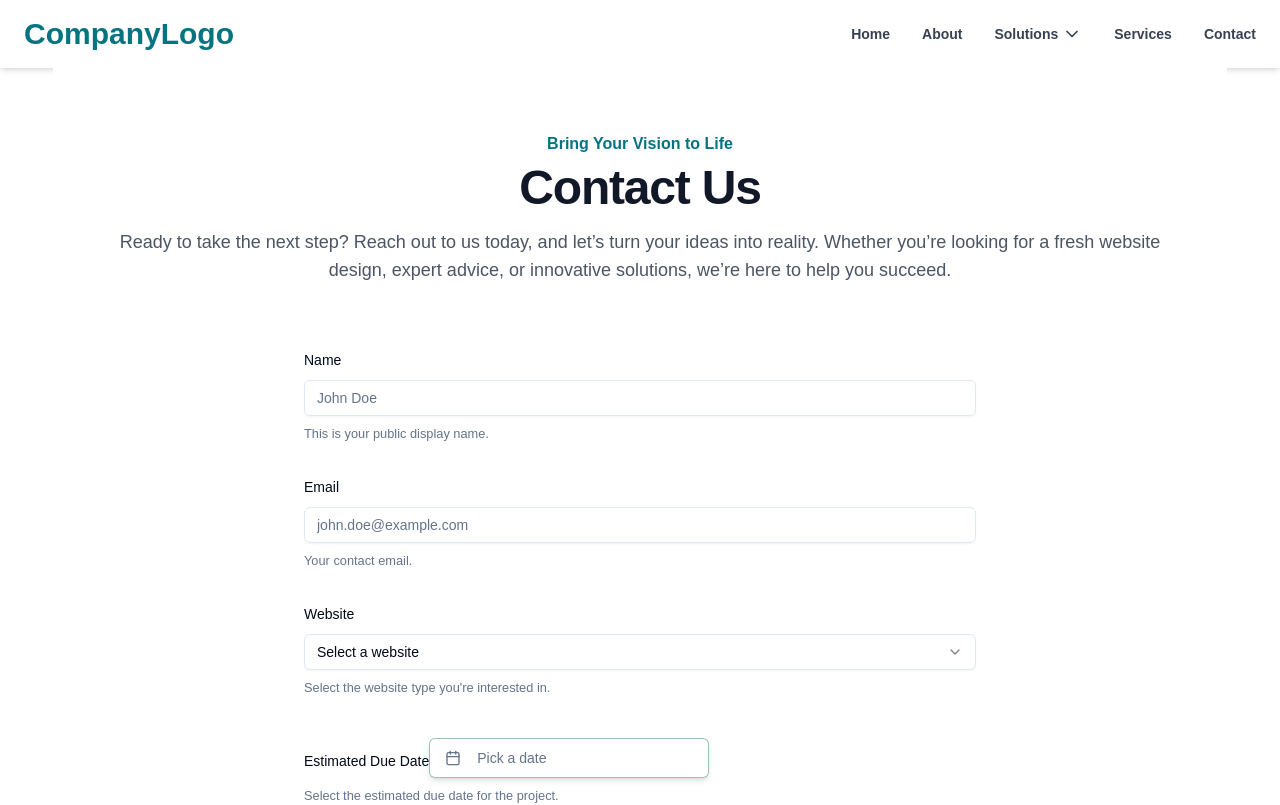
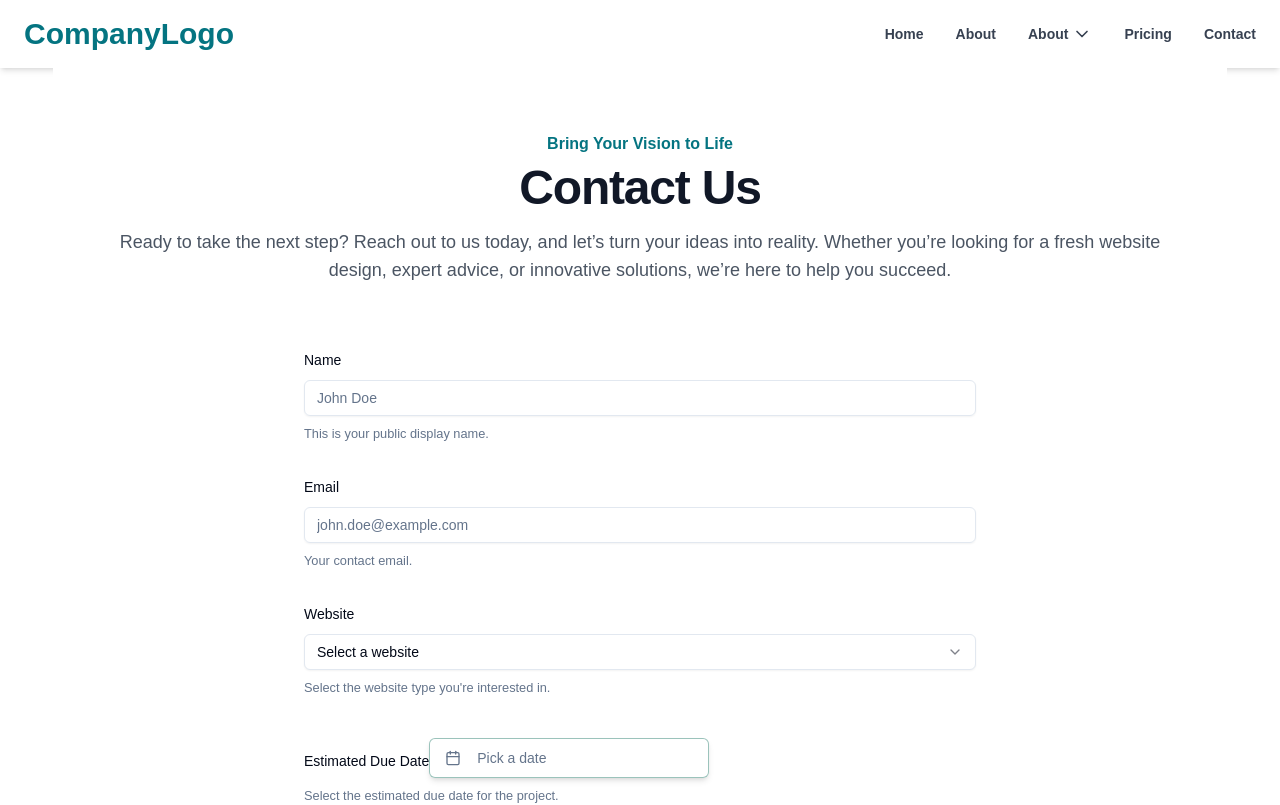
Before and after one commit to tmchuynh/business_with_a_smile, a Next.js app: page /contact in a window 1280 px wide. Shown: the top 805 px of the page. Built offline with nearby package versions, Linux system fonts and the light colour scheme.

Commit message:
connect header

```diff
--- a/src/components/Header.tsx
+++ b/src/components/Header.tsx
@@ -4,8 +4,8 @@ import React, { useState, useRef, useEffect } from "react";
 import { ChevronDown, BarChart, MessageSquare, Lock, Plug, Repeat } from "lucide-react"; // Importing Lucide icons
 
 const solutions = [
-    { name: 'Analytics', description: 'Get a better understanding of your traffic', href: '#', icon: BarChart },
-    { name: 'Engagement', description: 'Speak directly to your customers', href: '#', icon: MessageSquare },
+    { name: 'Portfolio', description: 'Get a better understanding of your traffic', href: '/portfolio', icon: BarChart },
+    { name: 'Services', description: 'Speak directly to your customers', href: '/services', icon: MessageSquare },
     { name: 'Security', description: "Your customers' data will be safe and secure", href: '#', icon: Lock },
     { name: 'Integrations', description: 'Connect with third-party tools', href: '#', icon: Plug },
     { name: 'Automations', description: 'Build strategic funnels that will convert', href: '#', icon: Repeat },
@@ -49,7 +49,7 @@ export default function Header() {
 
                 {/* Navigation Links */}
                 <nav className="hidden md:flex space-x-8 text-sm font-semibold text-gray-700">
-                    <a href="#" className="hover:text-teal-600">Home</a>
+                    <a href="/" className="hover:text-teal-600">Home</a>
                     <a href="#about" className="hover:text-teal-600">About</a>
 
                     {/* Solutions Dropdown */}
@@ -59,15 +59,15 @@ export default function Header() {
                             onClick={toggleDropdown}
                             className="inline-flex items-center gap-x-1 text-sm font-semibold"
                         >
-                            <span>Solutions</span>
+                            <span>About</span>
                             <ChevronDown aria-hidden="true" className="h-5 w-5" />
                         </button>
 
                         {dropdownOpen && (
                             <div ref={dropdownRef} className="absolute left-1/2 z-10 mt-5 w-96 -translate-x-1/2 bg-white shadow-lg rounded-lg p-2">
-                                {solutions.map( ( item ) => (
+                                {solutions.map( ( item, index ) => (
                                     <a href={item.href} className="font-semibold text-gray-900">
-                                        <div key={item.name} className="group relative flex items-center gap-x-6 rounded-lg p-4 hover:bg-gray-50">
+                                        <div key={`${ item.name }_${ index }`} className="group relative flex items-center gap-x-6 rounded-lg p-4 hover:bg-gray-50">
                                             <div className="mt-1 flex items-center justify-center rounded-lg bg-teal-100 group-hover:bg-teal-200 p-2 h-10 w-10">
                                                 <item.icon aria-hidden="true" className="text-teal-600 group-hover:text-teal-700" />
                                             </div>
@@ -82,8 +82,8 @@ export default function Header() {
                         )}
                     </div>
 
-                    <a href="#services" className="hover:text-teal-600">Services</a>
-                    <a href="#contact" className="hover:text-teal-600">Contact</a>
+                    <a href="/pricing" className="hover:text-teal-600">Pricing</a>
+                    <a href="/contact" className="hover:text-teal-600">Contact</a>
                 </nav>
 
                 {/* Call to Action Button for smaller screens */}
```
